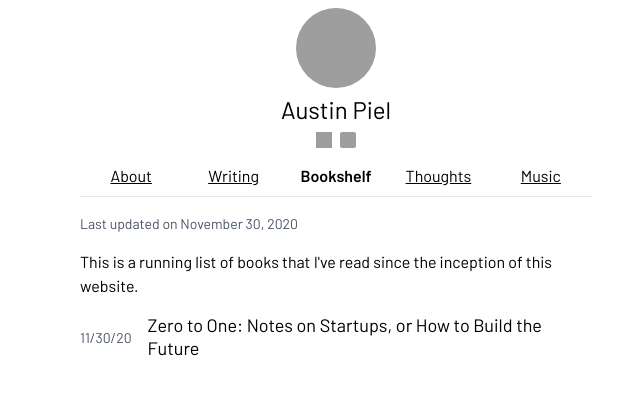
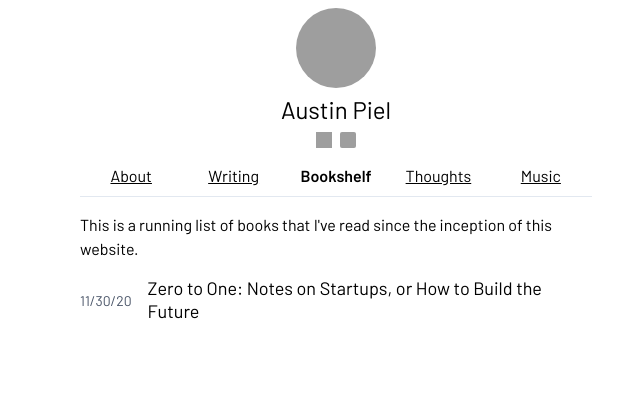
Before and after one commit to apiel51/austinnick.blog, a Next.js app: page /bookshelf in a window 1280 px wide. Shown: the top 394 px of the page, without its empty margins (304-944 px from the left). Built offline with nearby package versions, Linux system fonts and the light colour scheme; grey boxes are pictures that could not be loaded.

Commit message:
Remove updated at from Bookshelf

```diff
--- a/components/bookshelf/index.tsx
+++ b/components/bookshelf/index.tsx
@@ -3,9 +3,6 @@ import BookRow from "./BookRow";
 export default function Bookshelf() {
   return (
     <div className="pb-8">
-      <div className="text-sm pb-4 text-gray-700">
-        Last updated on November 30, 2020
-      </div>
       This is a running list of books that I've read since the inception of this
       website.
       <div>
```
